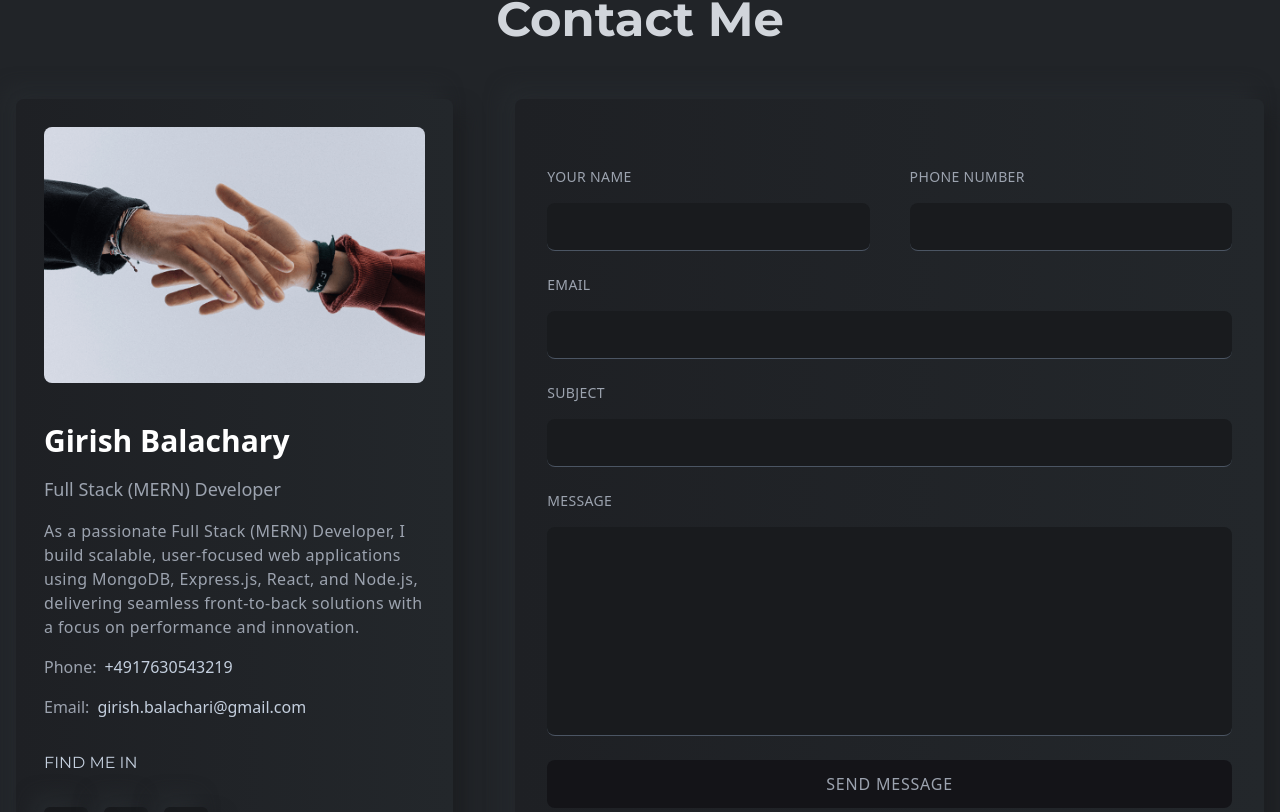
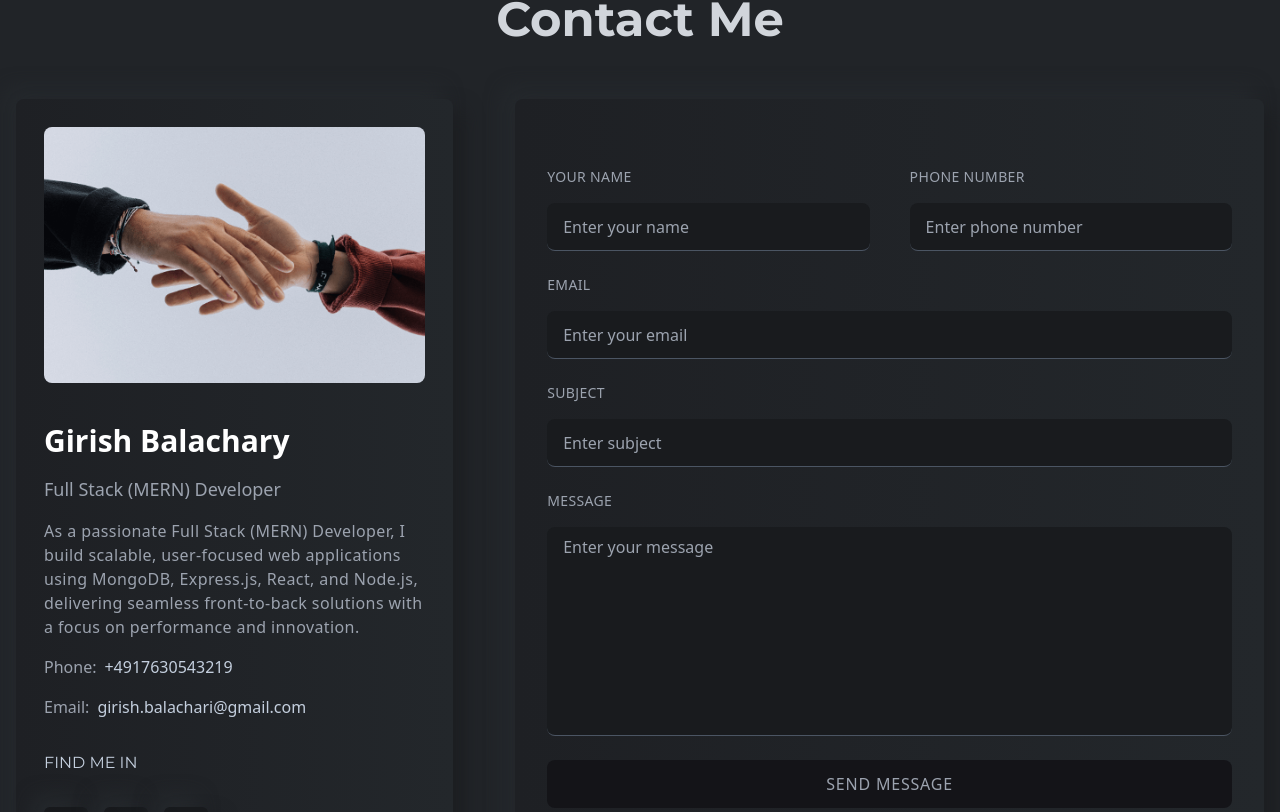
Before and after one commit to girishbalachari/Portfolio, a React (Create React App) app: page / in a window 1280 px wide. Shown: the part 8850-9662 px from the top of the page. Built offline with nearby package versions, Linux system fonts and the light colour scheme; the HTML template or start-up script is replaced by a standard one.

Commit message:
enabled email  sending feature

```diff
--- a/package.json
+++ b/package.json
@@ -3,6 +3,7 @@
   "version": "0.1.0",
   "private": true,
   "dependencies": {
+    "@emailjs/browser": "^4.4.1",
     "@tailwindcss/cli": "^4.1.13",
     "@testing-library/dom": "^10.4.1",
     "@testing-library/jest-dom": "^6.8.0",
--- a/src/components/contact/Contact.js
+++ b/src/components/contact/Contact.js
@@ -1,50 +1,122 @@
-import React from "react";
+import React, { useState, useEffect } from "react";
+import emailjs from "@emailjs/browser"; // Add this import
 import Title from "../layouts/Title";
 import ContactLeft from "./ContactLeft";
-import { useState } from "react";
 
 const Contact = () => {
-  const [username, setUsername] = useState("");
-  const [phoneNumber, setPhoneNumber] = useState("");
-  const [email, setEmail] = useState("");
-  const [subject, setSubject] = useState("");
-  const [message, setMessage] = useState("");
-  const [errMsg, setErrMsg] = useState("");
+  const [formData, setFormData] = useState({
+    username: "",
+    phoneNumber: "",
+    email: "",
+    subject: "",
+    message: "",
+  });
+  const [errors, setErrors] = useState({});
   const [successMsg, setSuccessMsg] = useState("");
+  const [isSubmitting, setIsSubmitting] = useState(false);
 
-  const emailValidation = () => {
+  // Replace with YOUR EmailJS credentials
+  const SERVICE_ID = "service_pnjqc5l"; // From EmailJS dashboard
+  const TEMPLATE_ID = "template_2wrqxty"; // From EmailJS dashboard
+  const PUBLIC_KEY = "f64TEo7vs1NjWcaTg"; // From EmailJS dashboard
+
+  const validateEmail = (email) => {
     return String(email)
-      .toLocaleLowerCase()
-      .match(/^\w+([-]?\w+)*@\w+([-]?\w+)*(\.\w{2,3})+$/);
+      .toLowerCase()
+      .match(/^[\w-]+(\.[\w-]+)*@[\w-]+(\.[\w-]+)*(\.[a-z]{2,})$/i);
   };
 
-  const handleSend = (e) => {
-    e.preventDefault();
-    if (username === "") {
-      setErrMsg("Enter the Username!");
-    } else if (phoneNumber === "") {
-      setErrMsg("Enter the Phone number!");
-    } else if (email === "") {
-      setErrMsg("Enter the Email!");
-    } else if (!emailValidation(email)) {
-      setErrMsg("Entered email is a valid id");
-    } else if (subject === "") {
-      setErrMsg("Enter the Subject!");
-    } else if (message === "") {
-      setErrMsg("Message is required!");
-    } else {
-      setSuccessMsg(
-        `Thank you dear ${username}, Your Messages has been sent Successfully!`
-      );
-      setErrMsg("");
-      setUsername("");
-      setPhoneNumber("");
-      setEmail("");
-      setSubject("");
-      setMessage("");
-      console.log(username, phoneNumber, email, subject, message);
+  const validatePhone = (phone) => {
+    return /^\+?[1-9][\d]{0,15}$/.test(phone.replace(/\s/g, ""));
+  };
+
+  const validateForm = () => {
+    const newErrors = {};
+
+    if (!formData.username.trim()) newErrors.username = "Username is required!";
+    if (!formData.phoneNumber.trim())
+      newErrors.phoneNumber = "Phone number is required!";
+    else if (!validatePhone(formData.phoneNumber))
+      newErrors.phoneNumber = "Invalid phone number!";
+    if (!formData.email.trim()) newErrors.email = "Email is required!";
+    else if (!validateEmail(formData.email))
+      newErrors.email = "Email is not valid!";
+    if (!formData.subject.trim()) newErrors.subject = "Subject is required!";
+    if (!formData.message.trim()) newErrors.message = "Message is required!";
+
+    setErrors(newErrors);
+    return Object.keys(newErrors).length === 0;
+  };
+
+  const handleInputChange = (e) => {
+    const { name, value } = e.target;
+    setFormData((prev) => ({ ...prev, [name]: value }));
+    if (errors[name]) {
+      setErrors((prev) => ({ ...prev, [name]: "" }));
     }
   };
+
+  const handleSend = async (e) => {
+    e.preventDefault();
+
+    if (!validateForm()) {
+      setSuccessMsg("");
+      return;
+    }
+
+    setIsSubmitting(true);
+
+    try {
+      const templateParams = {
+        from_name: formData.username,
+        from_email: formData.email,
+        phone_number: formData.phoneNumber,
+        subject: formData.subject,
+        message: formData.message,
+      };
+
+      const response = await emailjs.send(
+        SERVICE_ID,
+        TEMPLATE_ID,
+        templateParams,
+        PUBLIC_KEY
+      );
+
+      if (response.status === 200) {
+        setSuccessMsg(
+          `Thank you ${formData.username}! Your message has been sent successfully!`
+        );
+
+        // Reset form
+        setFormData({
+          username: "",
+          phoneNumber: "",
+          email: "",
+          subject: "",
+          message: "",
+        });
+        setErrors({});
+
+        // Clear success message after 5 seconds
+        setTimeout(() => {
+          setSuccessMsg("");
+        }, 5000);
+      }
+    } catch (error) {
+      console.error("EmailJS error:", error);
+      setErrors({
+        submit: "Failed to send message. Please try again later.",
+      });
+    } finally {
+      setIsSubmitting(false);
+    }
+  };
+
+  // Initialize EmailJS when component mounts
+  useEffect(() => {
+    emailjs.init(PUBLIC_KEY);
+  }, []);
+
   return (
     <section
       id="contact"
@@ -57,104 +129,134 @@ const Contact = () => {
         <div className="w-full h-auto flex flex-col lgl:flex-row justify-between">
           <ContactLeft />
           <div className="w-full lgl:w-[60%] h-full py-10 bg-gradient-to-r from-[#1e2024] to-[#23272b] flex flex-col gap-8 p-4 lgl:p-8 rounded-lg shadow-shadowOne">
-            <form className="w-full flex flex-col  gap-4 lgl:gap-6 py-2 lgl:py-9">
-              {errMsg && (
-                <p className="py-3 bg-gradient-to-r from-[#1e2024] to-[#23272b] shadow-shadowOne text-orange-500 text-center text-base tracking-wide animate-bounce">
-                  {errMsg}
-                </p>
-              )}
+            <form
+              className="w-full flex flex-col gap-4 lgl:gap-6 py-2 lgl:py-9"
+              onSubmit={handleSend}
+            >
               {successMsg && (
-                <p className="py-3 bg-gradient-to-r from-[#1e2024] to-[#23272b] shadow-shadowOne text-green-500 text-center text-base tracking-wide animate-bounce">
+                <p className="py-3 bg-gradient-to-r from-[#1e2024] to-[#23272b] shadow-shadowOne text-green-500 text-center text-base tracking-wide animate-bounce rounded p-4 border border-green-400">
                   {successMsg}
                 </p>
               )}
+
+              {errors.submit && (
+                <p className="py-3 bg-gradient-to-r from-[#1e2024] to-[#23272b] shadow-shadowOne text-red-500 text-center text-base tracking-wide animate-bounce rounded p-4 border border-red-400">
+                  {errors.submit}
+                </p>
+              )}
+
               <div className="w-full flex flex-col lgl:flex-row gap-10">
                 <div className="w-full lgl:w-1/2 flex flex-col gap-4">
-                  <p className="text-sm text-gray-400 uppercase tracking-wide">
+                  <label className="text-sm text-gray-400 uppercase tracking-wide">
                     Your Name
-                  </p>
+                  </label>
                   <input
-                    onChange={(e) => setUsername(e.target.value)}
-                    value={username}
-                    className={`${
-                      errMsg === "Enter the Username!" && "outline-designColor"
-                    } contactInput`}
+                    name="username"
+                    value={formData.username}
+                    onChange={handleInputChange}
+                    className={`contactInput ${
+                      errors.username && "outline-red-500 border-red-500"
+                    }`}
                     type="text"
+                    placeholder="Enter your name"
+                    required
                   />
+                  {errors.username && (
+                    <p className="text-red-500 text-sm mt-1">
+                      {errors.username}
+                    </p>
+                  )}
                 </div>
                 <div className="w-full lgl:w-1/2 flex flex-col gap-4">
-                  <p className="text-sm text-gray-400 uppercase tracking-wide">
+                  <label className="text-sm text-gray-400 uppercase tracking-wide">
                     Phone Number
-                  </p>
+                  </label>
                   <input
-                    onChange={(e) => setPhoneNumber(e.target.value)}
-                    value={phoneNumber}
-                    className={`${
-                      errMsg === "Enter the Phone number!" &&
-                      "outline-designColor"
-                    } contactInput`}
-                    type="text"
+                    name="phoneNumber"
+                    value={formData.phoneNumber}
+                    onChange={handleInputChange}
+                    className={`contactInput ${
+                      errors.phoneNumber && "outline-red-500 border-red-500"
+                    }`}
+                    type="tel"
+                    placeholder="Enter phone number"
+                    required
                   />
+                  {errors.phoneNumber && (
+                    <p className="text-red-500 text-sm mt-1">
+                      {errors.phoneNumber}
+                    </p>
+                  )}
                 </div>
               </div>
+
               <div className="flex flex-col gap-4">
-                <p className="text-sm text-gray-400 uppercase tracking-wide">
-                  EMAIL
-                </p>
+                <label className="text-sm text-gray-400 uppercase tracking-wide">
+                  Email
+                </label>
                 <input
-                  onChange={(e) => setEmail(e.target.value)}
-                  value={email}
-                  className={`${
-                    errMsg === "Enter the Email!" && "outline-designColor"
-                  } contactInput`}
+                  name="email"
+                  value={formData.email}
+                  onChange={handleInputChange}
+                  className={`contactInput ${
+                    errors.email && "outline-red-500 border-red-500"
+                  }`}
                   type="email"
+                  placeholder="Enter your email"
+                  required
                 />
+                {errors.email && (
+                  <p className="text-red-500 text-sm mt-1">{errors.email}</p>
+                )}
               </div>
+
               <div className="flex flex-col gap-4">
-                <p className="text-sm text-gray-400 uppercase tracking-wide">
+                <label className="text-sm text-gray-400 uppercase tracking-wide">
                   Subject
-                </p>
+                </label>
                 <input
-                  onChange={(e) => setSubject(e.target.value)}
-                  value={subject}
-                  className={`${
-                    errMsg === "Enter the Subject!" && "outline-designColor"
-                  } contactInput`}
-                  type="email"
+                  name="subject"
+                  value={formData.subject}
+                  onChange={handleInputChange}
+                  className={`contactInput ${
+                    errors.subject && "outline-red-500 border-red-500"
+                  }`}
+                  type="text"
+                  placeholder="Enter subject"
+                  required
                 />
+                {errors.subject && (
+                  <p className="text-red-500 text-sm mt-1">{errors.subject}</p>
+                )}
               </div>
+
               <div className="flex flex-col gap-4">
-                <p className="text-sm text-gray-400 uppercase tracking-wide">
+                <label className="text-sm text-gray-400 uppercase tracking-wide">
                   Message
-                </p>
+                </label>
                 <textarea
-                  onChange={(e) => setMessage(e.target.value)}
-                  value={message}
-                  className={`${
-                    errMsg === "Message is required!" && "outline-designColor"
-                  } contactTextArea`}
-                  cols="30"
+                  name="message"
+                  value={formData.message}
+                  onChange={handleInputChange}
+                  className={`contactTextArea ${
+                    errors.message && "outline-red-500 border-red-500"
+                  } resize-none`}
                   rows="8"
-                ></textarea>
+                  placeholder="Enter your message"
+                  required
+                />
+                {errors.message && (
+                  <p className="text-red-500 text-sm mt-1">{errors.message}</p>
+                )}
               </div>
-              <div className="w-full">
-                <button
-                  onClick={handleSend}
-                  className="w-full h-12 bg-[#141418] rounded-lg text-base text-gray-400 tracking-wider uppercase hover:text-white duration-300 hover:border-[1px] hover:border-designColor border-transparent"
-                >
-                  SEND Message
-                </button>
-              </div>
-              {errMsg && (
-                <p className="py-3 bg-gradient-to-r from-[#1e2024] to-[#23272b] shadow-shadowOne text-orange-500 text-center text-base tracking-wide animate-bounce">
-                  {errMsg}
-                </p>
-              )}
-              {successMsg && (
-                <p className="py-3 bg-gradient-to-r from-[#1e2024] to-[#23272b] shadow-shadowOne text-green-500 text-center text-base tracking-wide animate-bounce">
-                  {successMsg}
-                </p>
-              )}
+
+              <button
+                type="submit"
+                disabled={isSubmitting}
+                className="w-full h-12 bg-[#141418] rounded-lg text-base text-gray-400 tracking-wider uppercase hover:text-white duration-300 hover:border-[1px] hover:border-designColor border-transparent disabled:opacity-50 disabled:cursor-not-allowed"
+              >
+                {isSubmitting ? "Sending..." : "SEND MESSAGE"}
+              </button>
             </form>
           </div>
         </div>
--- a/src/components/projects/ProjectsCard.js
+++ b/src/components/projects/ProjectsCard.js
@@ -1,6 +1,4 @@
 import React from "react";
-// import { BsGithub } from "react-icons/bs";
-// import { FaGlobe } from "react-icons/fa";
 
 const ProjectsCard = ({ title, des, src }) => {
   return (
```
Also changed, not shown: src/assets/images/ObannerImg1.png (deleted), 1 other file (tests, documents, lock files or other folders).
